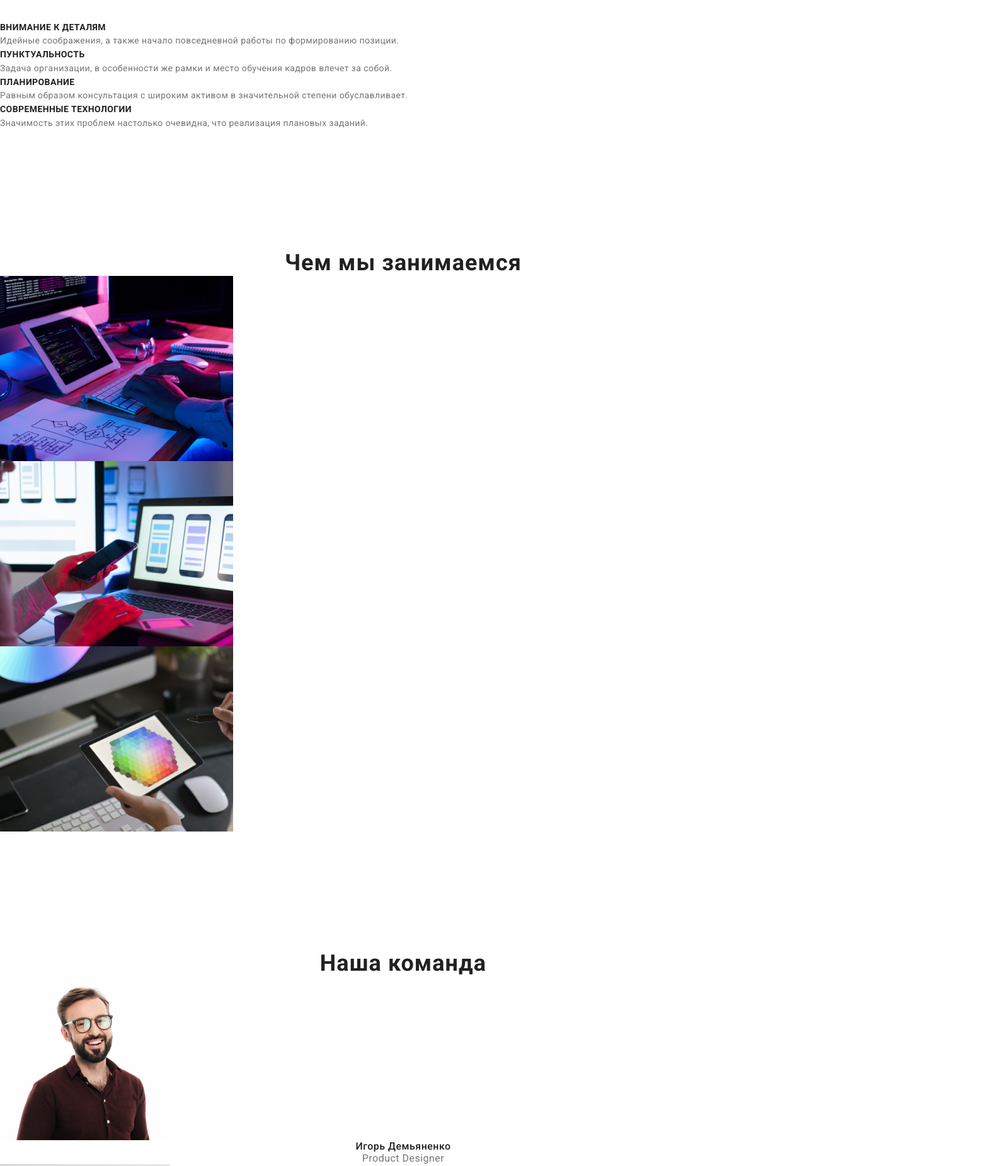
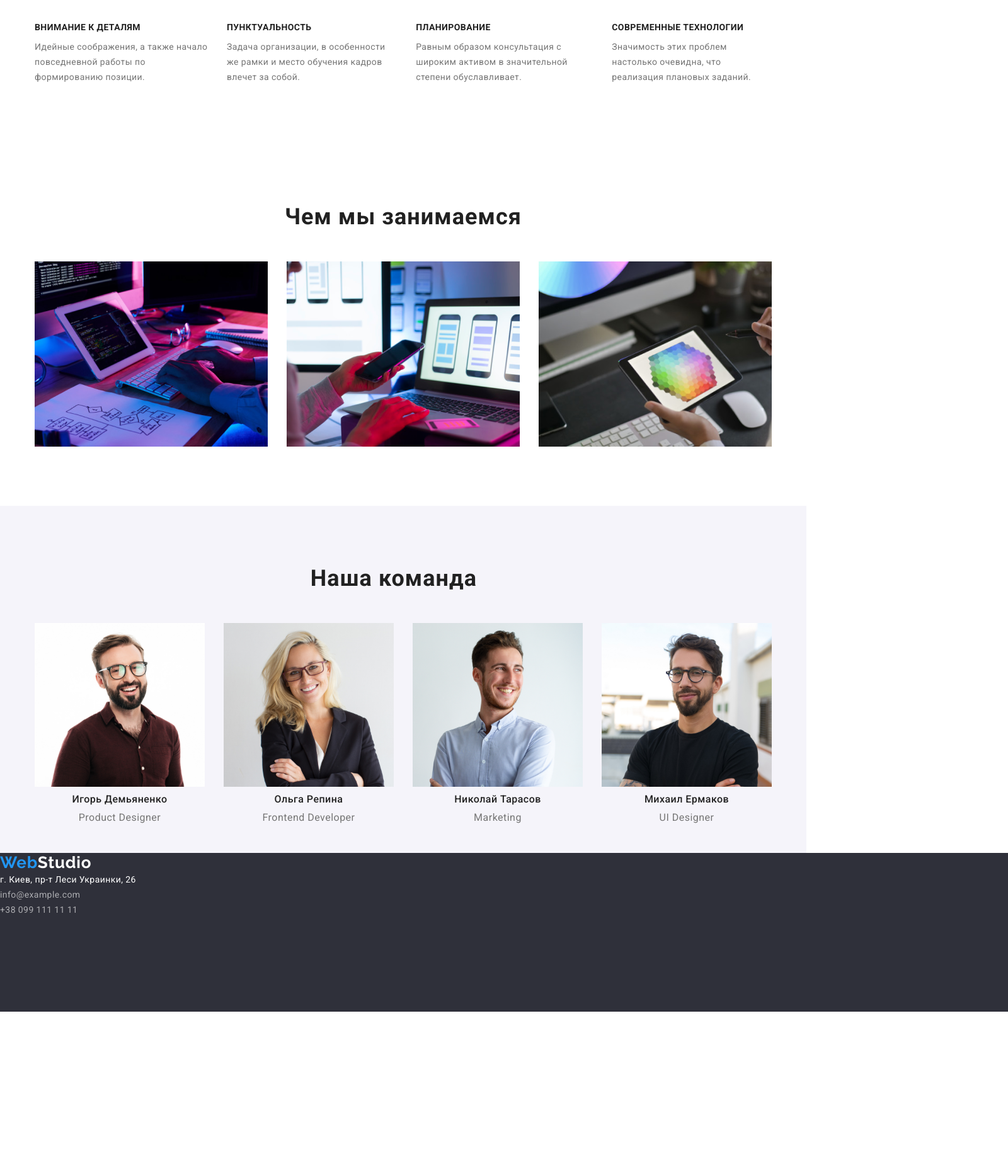
Before and after one commit to EvgenK81/goit-markup-hw-02, a plain HTML site: page index.html in a window 1280 px wide. Shown: the part 740-2591 px from the top of the page at 63% size, 1600 px wide, since content can reach past the window. After the commit the page ends 2346 px from the top, so only its background shows below. Drawn offline with nearby package versions, Linux system fonts and the light colour scheme.

Commit message:
goit-markup-hw-02

```diff
--- a/css/style.css
+++ b/css/style.css
@@ -71,7 +71,7 @@ body {
      .logo{
           margin-right: 93px;
      }
-     .menu-item:not(last-child){
+     .menu-item:not(:last-child){
           margin-right: 50px;
      }
      .mailto{
@@ -143,10 +143,17 @@ body {
 
 /*HERO*/
 
+
 .hero{
+
      background-color:#2F303A;
      padding-top: 200px;
      padding-bottom: 200px;
+}
+.hero-container{
+     display: flex;
+     justify-content: center;
+     flex-direction: column;
 }
 
 .title-hero {
@@ -163,10 +170,10 @@ body {
      color: #FFFFFF;
 }
 
+
 .btn-hero {
+     margin: auto;
      padding: 10px 32px;
-     display: inline-block;
-     min-width: 200px;
      font-family: 'Roboto', sans-serif;
      font-weight: 700;
      font-size: 16px;
@@ -180,8 +187,28 @@ body {
      color: var(--button-text-color);
 
 }
+/*Benefits*/
+.visually-hidden {
+     position: absolute;
+     white-space: nowrap;
+     width: 1px;
+     height: 1px;
+     overflow: hidden;
+     border: 0;
+     padding: 0;
+     clip: rect(0 0 0 0);
+     clip-path: inset(50%);
+     margin: -1px;
+}
+.smooth{
+     display: flex;
+}
+.Benefits-menu-item:not(:last-child){
+     margin-right: 30px;
+}
 
 .Benefits-menu {
+     margin-bottom: 10px;
      font-weight: 700;
      font-size: 14px;
      line-height: 1.4;
@@ -195,7 +222,9 @@ body {
      line-height: 1.71;
      letter-spacing: 0.03em;
      color: var(--secondari-color);
+
 }
+
 
 /*direction*/
 .direction-title {
@@ -208,10 +237,35 @@ body {
 
      color: var(--primary-font-color);
 }
+.direction-menu-item{
+     margin-left: auto;
+     margin-right: auto;
+     margin-bottom: 50px;
+}
+.direction-menu-smooth:not(:last-child){
+     margin-right: 30px;
+}
+.direction-smooth{
+     display: flex;
+}
+
 
 /*TEAM*/
+.team{
+
+
+          background: #F5F4FA;
+}
+.team-img{
+     margin-bottom: 10px;
+}
+.team-menu-item:not(:last-child){
+     margin-right: 30px;
+}
 .team-title {
-
+     margin-left: auto;
+     margin-right: auto;
+     margin-bottom: 50px;
      font-weight: 700;
      font-size: 36px;
      line-height: 1.17;
@@ -220,9 +274,12 @@ body {
 
      color: var(--primary-font-color);
 }
+.team-menu-smooth{
+     display: flex;
+}
 
 .team-name {
-
+     margin-bottom: 10px;
      font-weight: 500;
      font-size: 16px;
      line-height: 1.19;
@@ -252,7 +309,13 @@ body {
 }
 
 .footer-menu {
-     background-color: #2F303A;
+     position: absolute;
+          width: 1600px;
+          height: 252px;
+          left: 0px;
+          top: 2094px;
+
+          background: #2F303A;
 }
 
 .footer-maps {
--- a/index.html
+++ b/index.html
@@ -52,76 +52,108 @@
 
         <!----Benefits---->
         <section class="Benefits section">
-            <h2 hidden>Описание</h2>
-            <ul class="list">
+            <div class="container">
+                <h2 hidden class="visually-hidden">Описание</h2>
+                <ul class="list smooth">
                     <li class="Benefits-menu-item">
                         <h3 class="Benefits-menu">Внимание к деталям</h3>
                         <p class="description-menu">Идейные соображения, а также начало повседневной работы по формированию позиции.</p>
                     </li>
                     <li class="Benefits-menu-item">
                         <h3 class="Benefits-menu">Пунктуальность</h3>
-                    <p class="description-menu">Задача организации, в особенности же рамки и место обучения кадров влечет за собой.</p>
+                        <p class="description-menu">Задача организации, в особенности же рамки и место обучения кадров влечет за собой.
+                        </p>
                     </li>
                     <li class="Benefits-menu-item">
                         <h3 class="Benefits-menu">Планирование</h3>
-                    <p class="description-menu">Равным образом консультация с широким активом в значительной степени обуславливает.</p>
+                        <p class="description-menu">Равным образом консультация с широким активом в значительной степени обуславливает.
+                        </p>
                     </li>
                     <li class="Benefits-menu-item">
                         <h3 class="Benefits-menu">Современные технологии</h3>
                         <p class="description-menu">Значимость этих проблем настолько очевидна, что реализация плановых заданий.</p>
                     </li>
                 </ul>
+
+            </div>
+
         </section>
         <!---direction--->
         <section class="direction section">
+            <div class="container">
                 <ul class="list direction-menu">
                     <li class="direction-menu-item">
                         <h2 class="direction-title">Чем мы занимаемся</h2>
                     </li>
-                <li class="direction-menu-item">
-                    <img class="menu-img" src="./img/gallery/img1.png" alt="IT-сервис" width="370"/>
+                    <div class="direction-smooth">
+                        <li class="direction-menu-smooth ">
+                            <img class="menu-img" src="./img/gallery/img1.png" alt="IT-сервис" width="370" />
                         </li>
-                <li class="direction-menu-item">
+                        <li class="direction-menu-smooth ">
                             <img class="menu-img" src="./img/gallery/img2.png" alt="Мобильная версия">
                         </li>
-                <li class="direction-menu-item">
-                    <img class="menu-img" src="./img/gallery/img3.png" alt="планшет версия"></li>
+                        <li class="direction-menu-smooth ">
+                            <img class="menu-img" src="./img/gallery/img3.png" alt="планшет версия">
+                        </li>
+
+                    </div>
+
                 </ul>
+
+            </div>
+
         </section>
         <!---team--->
 <section class="team section">
+    <div class="container">
         <ul class="team-menu list">
             <li class="team-menu-item">
                 <h2 class="team-title">Наша команда</h2>
             </li>
-        <li class="team-menu-img">
+            <div class="team-menu-smooth">
+                <li class="team-menu-item">
                     <img class="team-img" src="./img/employees/img1.jpg" alt="Наши специалисты" width="270" height="260">
                     <h3 class="team-name">Игорь Демьяненко</h3>
                     <p class="team-job-title">Product Designer</p>
+                </li>
                 <li class="team-menu-item">
                     <img class="team-img" src="./img/employees/img2.jpg" alt="Наши специалисты" width="270" height="260">
                     <h3 class="team-name">Ольга Репина</h3>
                     <p class="team-job-title">Frontend Developer</p>
                 </li>
-        <li class="team-menu-item"><img class="team-img" src="./img/employees/img3.jpg" alt="Наши специалисты" width="270" height="260">
+                <li class="team-menu-item"><img class="team-img" src="./img/employees/img3.jpg" alt="Наши специалисты" width="270"
+                        height="260">
                     <h3 class="team-name">Николай Тарасов</h3>
                     <p class="team-job-title">Marketing</p>
                 </li>
-        <li class="team-menu-item"><img class="team-img" src="./img/employees/img4.jpg" alt="Наши специалисты" width="270" height="260">
+                <li class="team-menu-item"><img class="team-img" src="./img/employees/img4.jpg" alt="Наши специалисты" width="270"
+                        height="260">
                     <h3 class="team-name">Михаил Ермаков</h3>
                     <p class="team-job-title">UI Designer</p>
                 </li>
+
+            </div>
+
         </ul>
+
+    </div>
+
 </section>
     </main>
     <!---footer-first--->
     <footer class="footer-menu">
+
             <a class="logo link" href="">Web<span class="logo-studio-footer">Studio</span></a>
             <ul class="list ">
-            <li class="footer-menu-markup"> <a class="footer-maps link" href="https://goo.gl/maps/FyTGyrduHnAwDV1Q6">г. Киев, пр-т Леси Украинки, 26</a></li>
-            <li class="footer-menu-markup"> <a class="mailto-footer link" href="mailto:info@example.com">info@example.com</a></li>
+                <li class="footer-menu-markup"> <a class="footer-maps link" href="https://goo.gl/maps/FyTGyrduHnAwDV1Q6">г. Киев,
+                        пр-т Леси Украинки, 26</a></li>
+                <li class="footer-menu-markup"> <a class="mailto-footer link" href="mailto:info@example.com">info@example.com</a>
+                </li>
                 <li class="footer-menu-markup"> <a class="phone-footer link" href="tel:+380991111111">+38 099 111 11 11</a></li>
             </ul>
+
+
+
     </footer>
 </body>
 </html>
```
Lines whose indentation alone changed are shown as unchanged.
